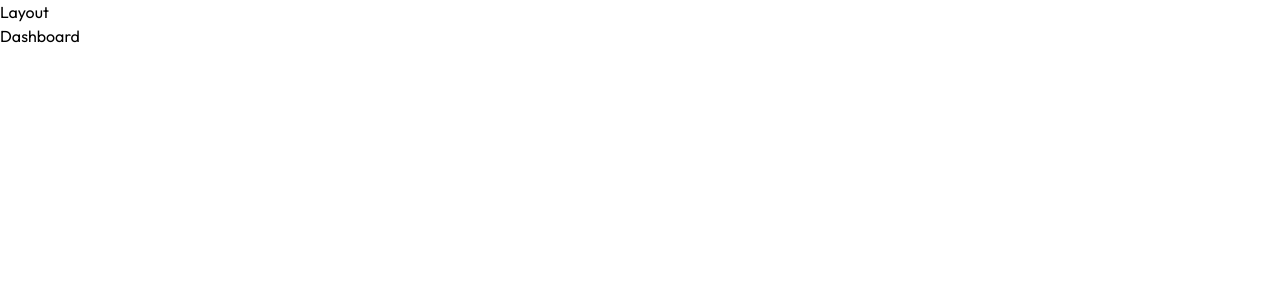
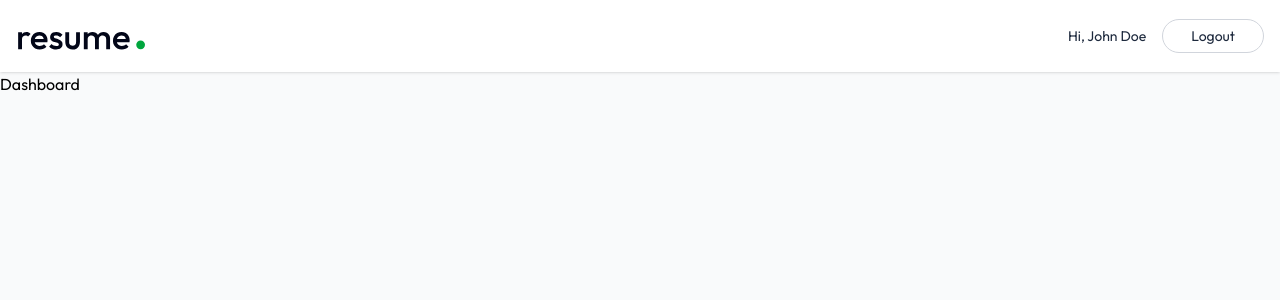
Before and after one commit to natitam1/ai-resume-forge, a React (Vite) app in the folder client/: page /app in a window 1280 px wide. Shown: the top 300 px of the page. Built offline with nearby package versions, Linux system fonts and the light colour scheme.

Commit message:
feat: add navbar for the dashboard

```diff
--- /dev/null
+++ b/client/src/components/Navbar.jsx
@@ -0,0 +1,32 @@
+// import { Link } from "lucide-react";
+import React from "react";
+import { useNavigate, Link } from "react-router-dom";
+
+const Navbar = () => {
+  const user = { name: "John Doe" };
+  const navigate = useNavigate();
+  const logoutUser = () => {
+    navigate("/");
+  };
+  return (
+    <div className="shadow bg-white">
+      <nav className="flex items-center justify-between max-w-7xl mx-auto px-4 py-3.5 text-slate-800 transition-all">
+        <Link to="/">
+          <img src="/logo.svg" alt="" className="h-11 w-auto" />
+        </Link>
+
+        <div className="flex items-center gap-4 text-sm">
+          <p className="max-sm:hidden">Hi, {user?.name}</p>
+          <button
+            onClick={logoutUser}
+            className="bg-white hover:bg-slate-50 border border-gray-300 px-7 py-1.5 rounded-full active:scale-95 transition-all"
+          >
+            Logout
+          </button>
+        </div>
+      </nav>
+    </div>
+  );
+};
+
+export default Navbar;
--- a/client/src/pages/Layout.jsx
+++ b/client/src/pages/Layout.jsx
@@ -1,10 +1,11 @@
 import React from "react";
 import { Outlet } from "react-router-dom";
+import Navbar from "../components/Navbar";
 
 const Layout = () => {
   return (
-    <div>
-      Layout
+    <div className="min-h-screen bg-gray-50">
+      <Navbar />
       <Outlet />
     </div>
   );
```
